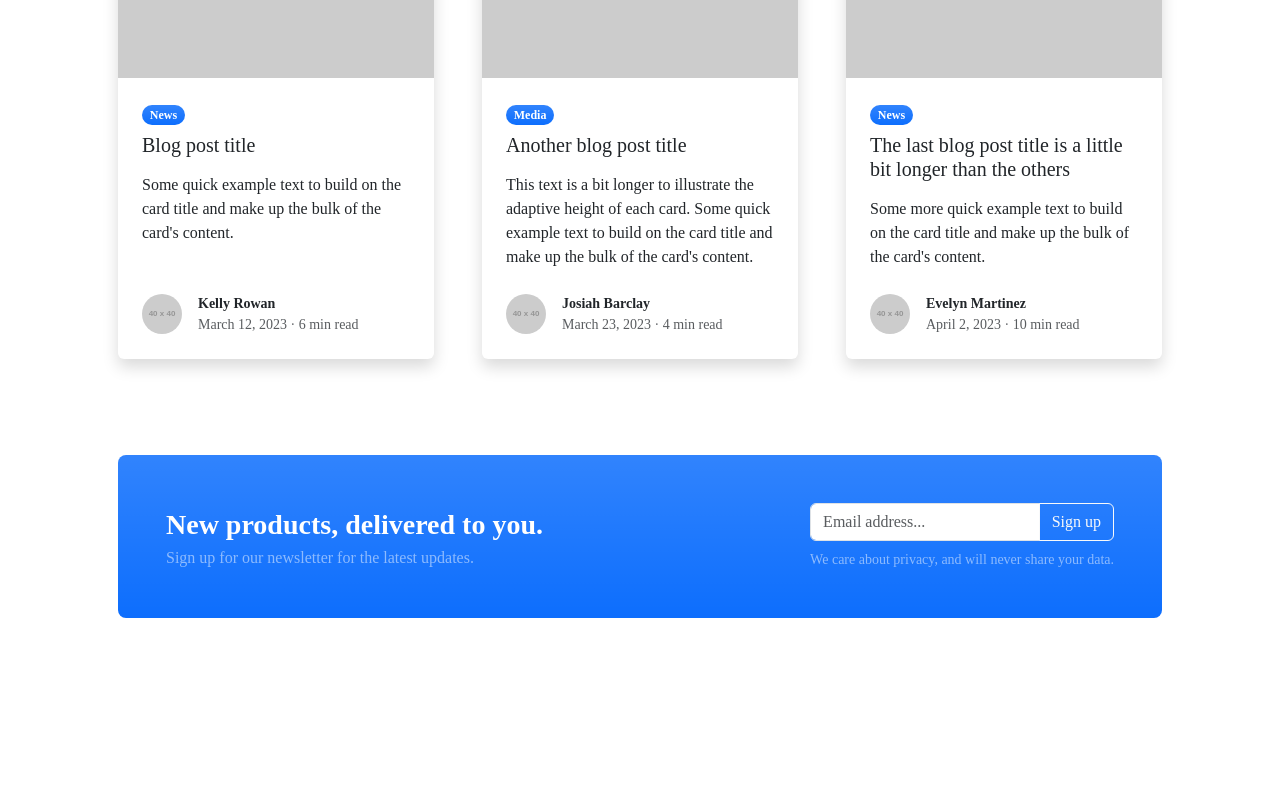
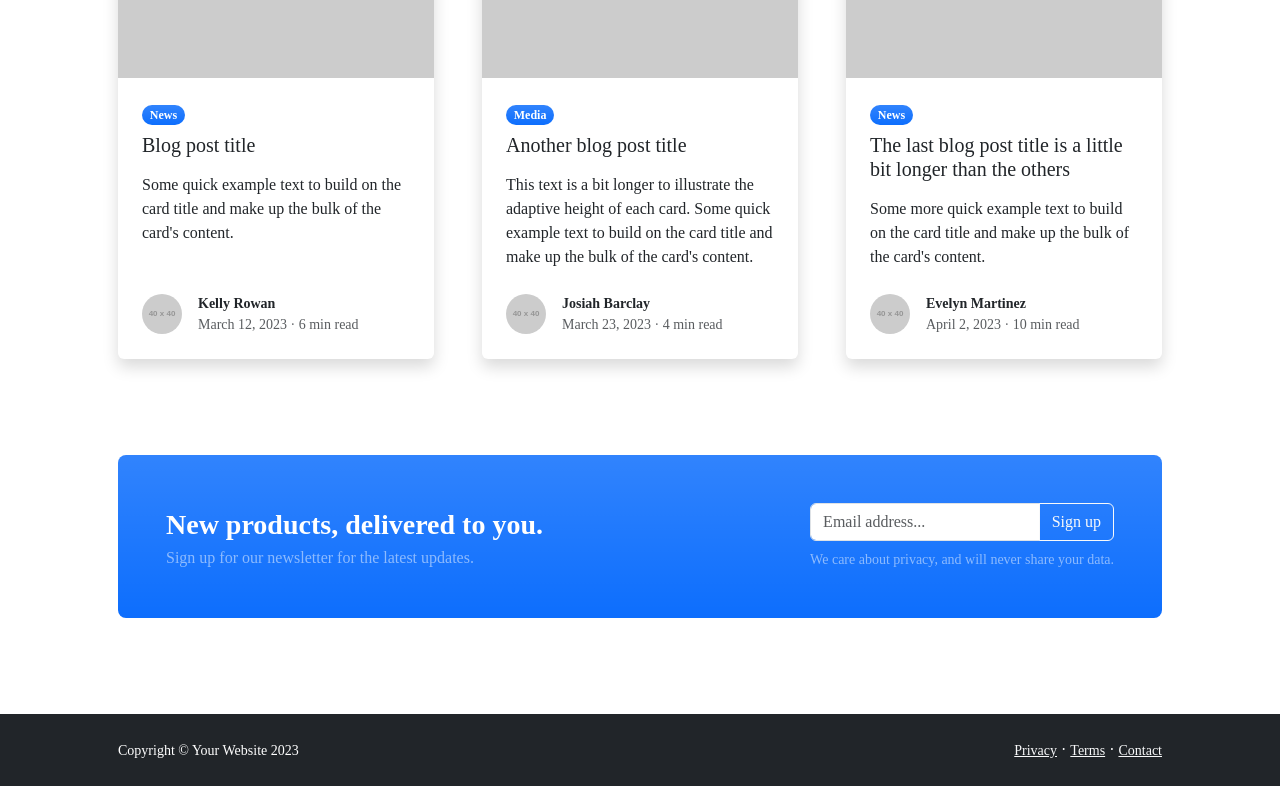
Before and after one commit to Juankyyy/vue-app, a Vue app: page / in a window 1280 px wide. Shown: the part 1816-2602 px from the top of the page. Before the commit the page ends 2530 px from the top, so only its background shows below. Built offline with nearby package versions, Linux system fonts and the light colour scheme; a web font is replaced by a local one.

Commit message:
feat: Footer

```diff
--- a/src/App.vue
+++ b/src/App.vue
@@ -1,10 +1,12 @@
 <template>
   <BusinessNavbar />
   <router-view />
+  <BusinessFooter />
 </template>
 
 <script setup>
 import BusinessNavbar from './components/Home/BusinessNavbar.vue';
+import BusinessFooter from './components/BusinessFooter.vue';
 </script>
 
 <style lang="scss">
--- /dev/null
+++ b/src/components/BusinessFooter.vue
@@ -0,0 +1,20 @@
+<template>
+    <footer class="bg-dark py-4 mt-auto">
+        <div class="container px-5">
+            <div class="row align-items-center justify-content-between flex-column flex-sm-row">
+                <div class="col-auto"><div class="small m-0 text-white">Copyright &copy; Your Website 2023</div></div>
+                <div class="col-auto">
+                    <a class="link-light small" href="#!">Privacy</a>
+                    <span class="text-white mx-1">&middot;</span>
+                    <a class="link-light small" href="#!">Terms</a>
+                    <span class="text-white mx-1">&middot;</span>
+                    <a class="link-light small" href="#!">Contact</a>
+                </div>
+            </div>
+        </div>
+    </footer>
+</template>
+
+<script setup>
+
+</script>
```
